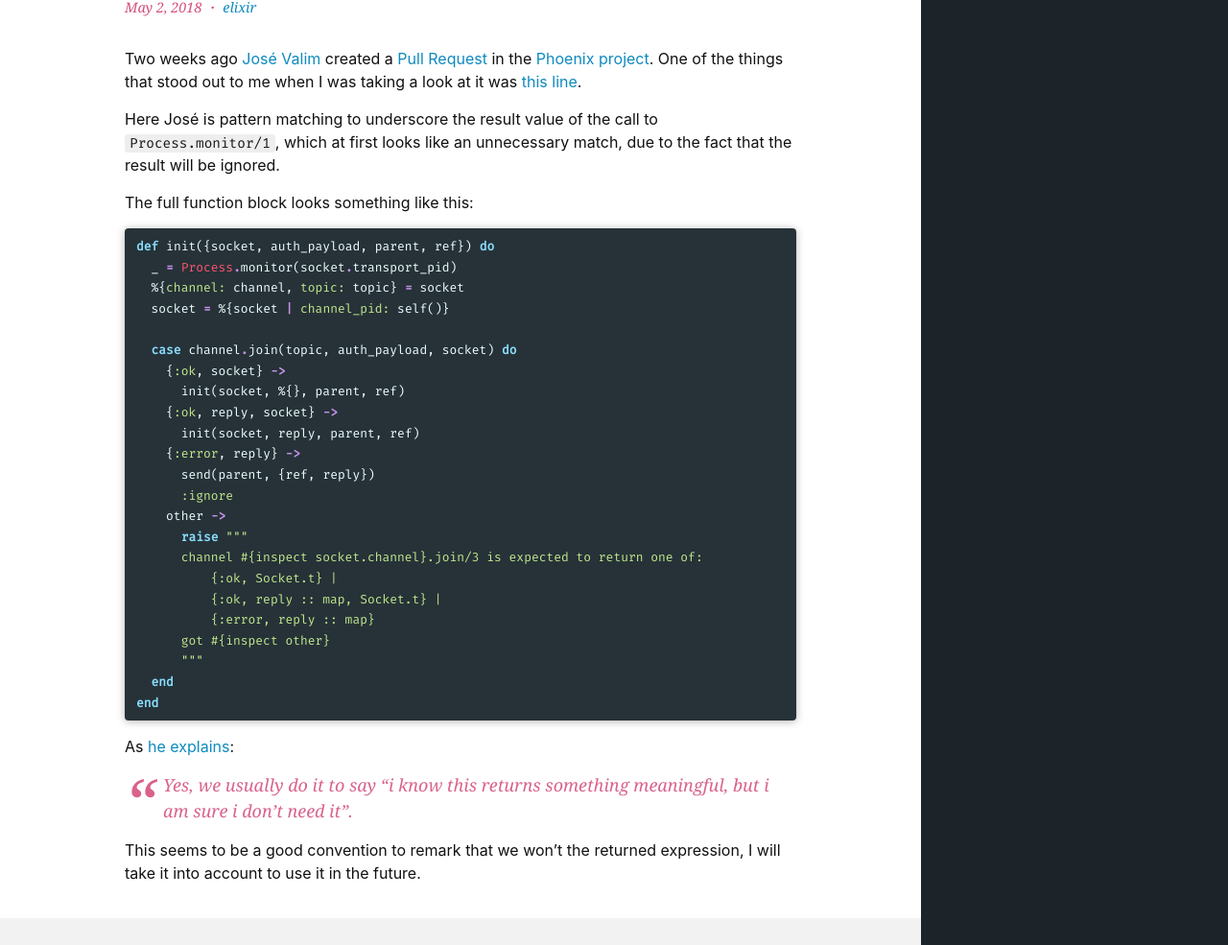
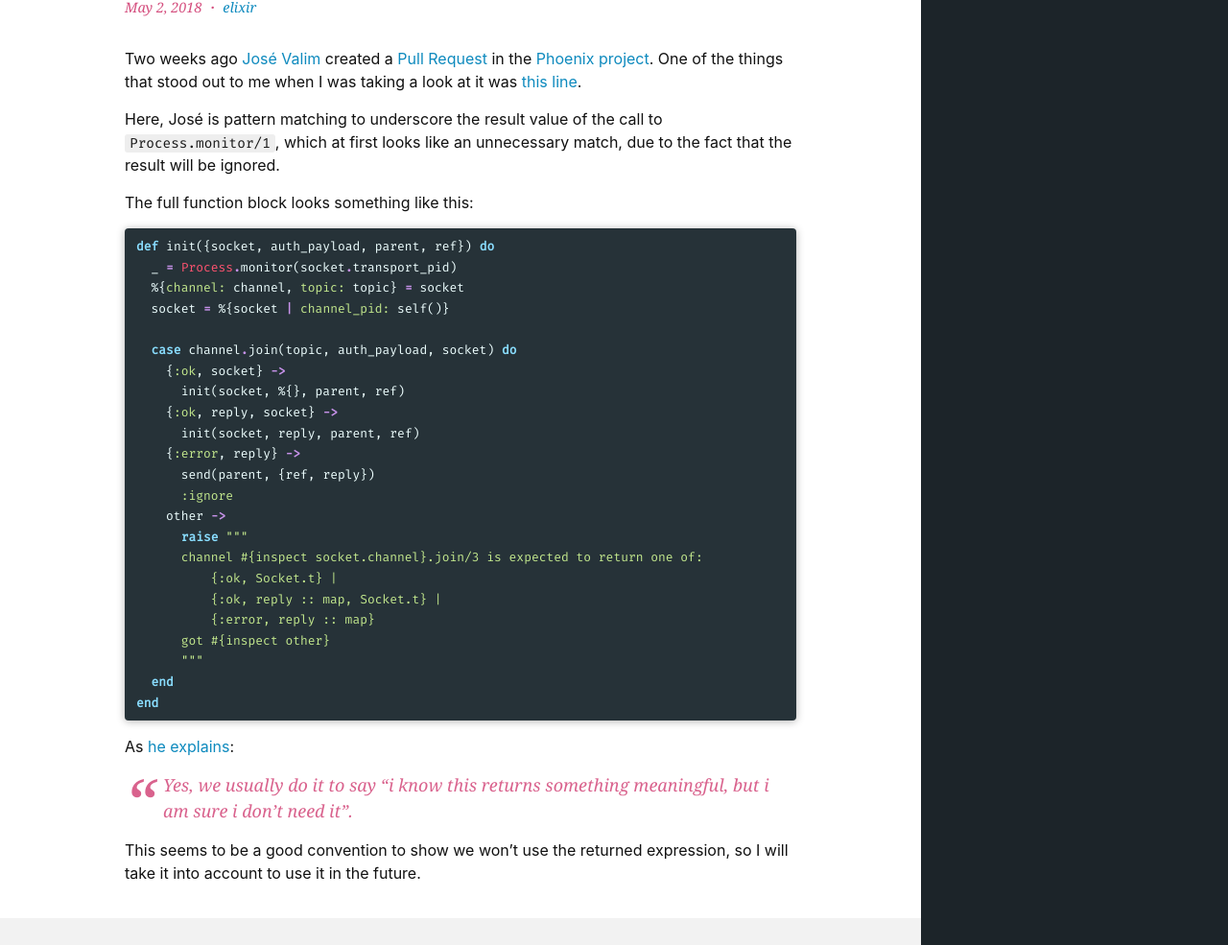
Before and after one commit to emibloque/emibloque, a Jekyll site: the page built from _posts/2018-05-03-ignoring-the-return-value.md, in a window 1280 px wide. Shown: the part 558-1543 px from the top of the page at 96% size. Built offline with Jekyll 4.4.1, drawn with Linux system fonts in a browser that asks for light colours.

Commit message:
Update post

```diff
--- a/_posts/2018-05-03-ignoring-the-return-value.md
+++ b/_posts/2018-05-03-ignoring-the-return-value.md
@@ -10,7 +10,7 @@ image: "/assets/images/posts/elixir-underscore.jpg"
 
 Two weeks ago [José Valim](https://github.com/josevalim){:target="_blank"} created a [Pull Request](https://github.com/phoenixframework/phoenix/pull/2861){:target="_blank"} in the [Phoenix project](https://github.com/phoenixframework/phoenix){:target="_blank"}. One of the things that stood out to me when I was taking a look at it was [this line](https://github.com/phoenixframework/phoenix/pull/2861/files#diff-52a5a0836514e00b4177376ab40cbe23R243){:target="_blank"}.
 
-Here José is pattern matching to underscore the result value of the call to `Process.monitor/1`, which at first looks like an unnecessary match, due to the fact that the result will be ignored.
+Here, José is pattern matching to underscore the result value of the call to `Process.monitor/1`, which at first looks like an unnecessary match, due to the fact that the result will be ignored.
 
 The full function block looks something like this:
 
@@ -44,4 +44,4 @@ As [he explains](https://github.com/phoenixframework/phoenix/pull/2861/files#r18
 
 > Yes, we usually do it to say "i know this returns something meaningful, but i am sure i don't need it".
 
-This seems to be a good convention to remark that we won't the returned expression, I will take it into account to use it in the future.
+This seems to be a good convention to show we won't use the returned expression, so I will take it into account to use it in the future.
```
